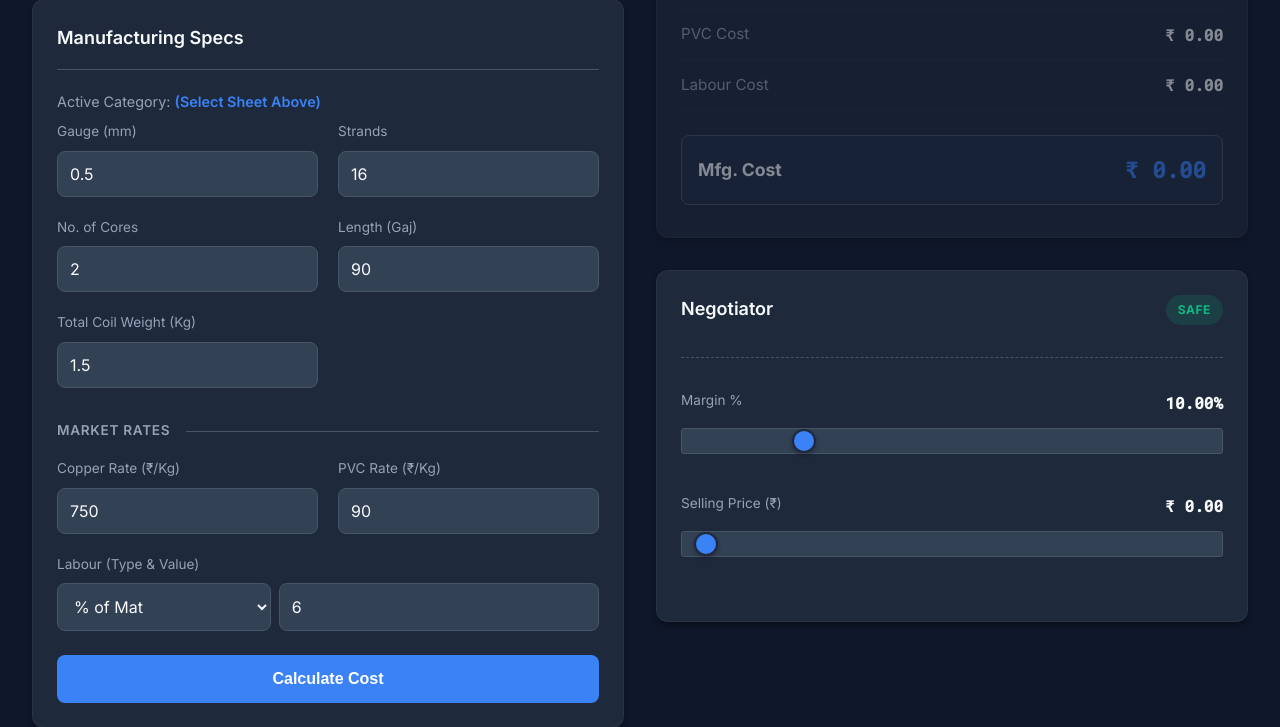
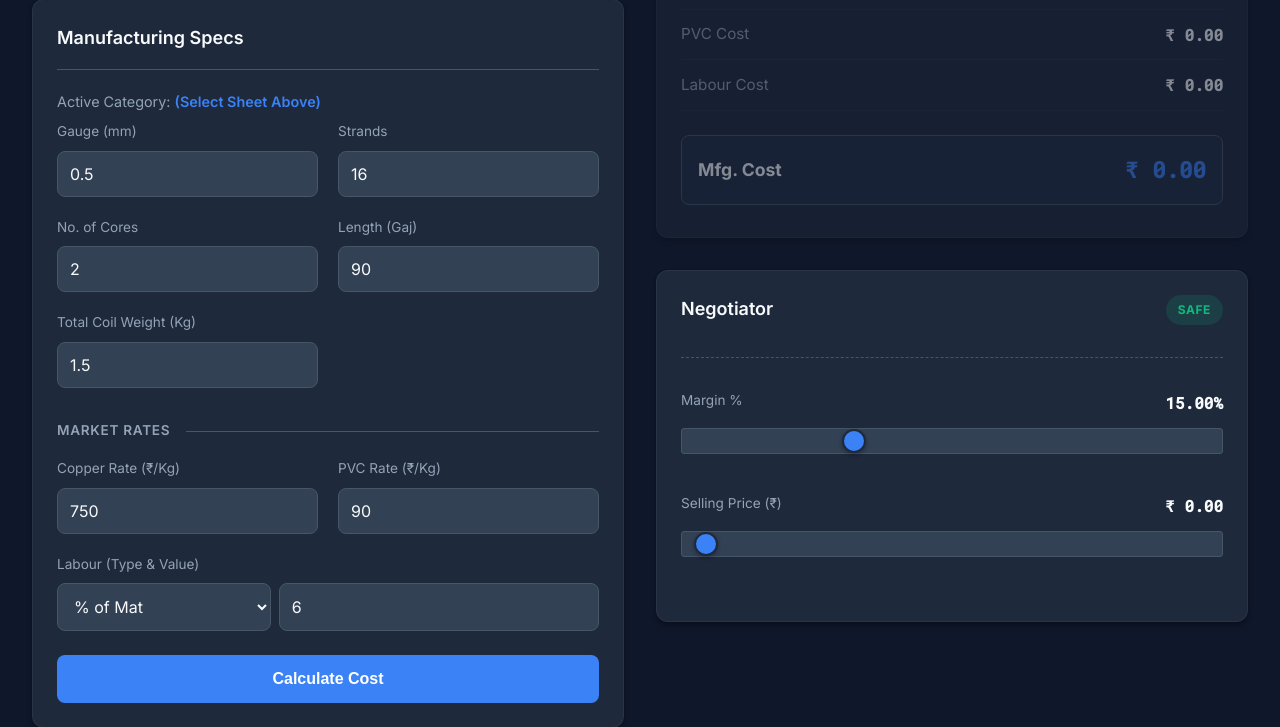
Before and after one commit to Samarthgarg14/costing, a Flask app: page / in a window 1280 px wide. Shown: the part 423-1150 px from the top of the page. Run offline with Flask 3, Linux system fonts and the light colour scheme.

```diff
--- a/static/js/app.js
+++ b/static/js/app.js
@@ -154,8 +154,8 @@ document.addEventListener('DOMContentLoaded', () => {
         }
 
         setInputValue('labour_value', data.labour_value || 0);
-        sliderMargin.value = 10;
-        valMargin.textContent = "10.00%";
+        sliderMargin.value = 15;
+        valMargin.textContent = "15.00%";
         form.dispatchEvent(new Event('submit'));
     }
 
--- a/templates/index.html
+++ b/templates/index.html
@@ -216,9 +216,9 @@
                         <div class="slider-container">
                             <div style="display: flex; justify-content: space-between;">
                                 <label>Margin %</label>
-                                <span id="val_margin" class="result-value">10.00%</span>
+                                <span id="val_margin" class="result-value">15.00%</span>
                             </div>
-                            <input type="range" id="slider_margin" min="0" max="50" step="0.5" value="10">
+                            <input type="range" id="slider_margin" min="0" max="50" step="0.5" value="15">
                         </div>
 
                         <div class="slider-container">
```
Also changed, not shown: 3 other files.
